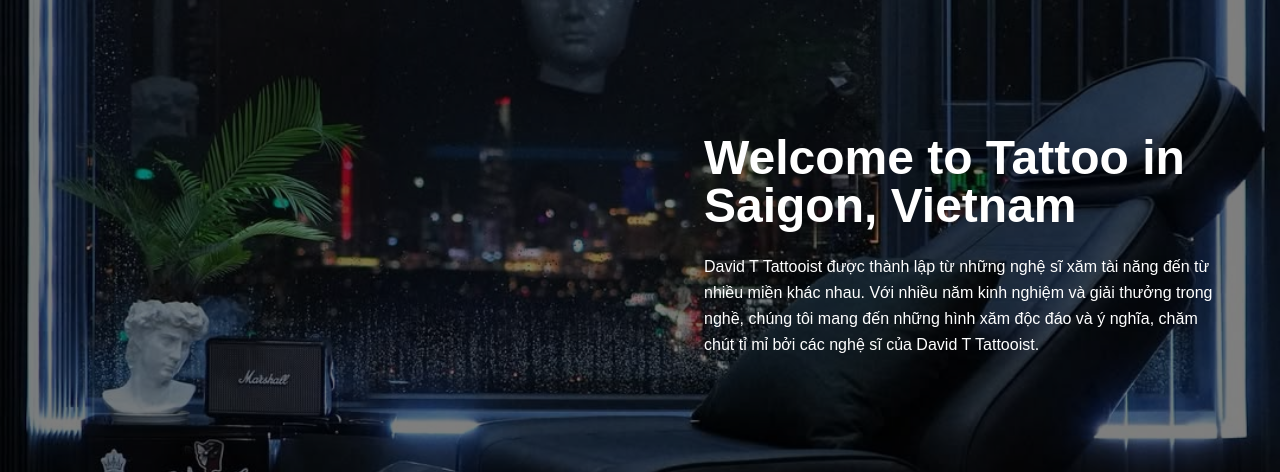
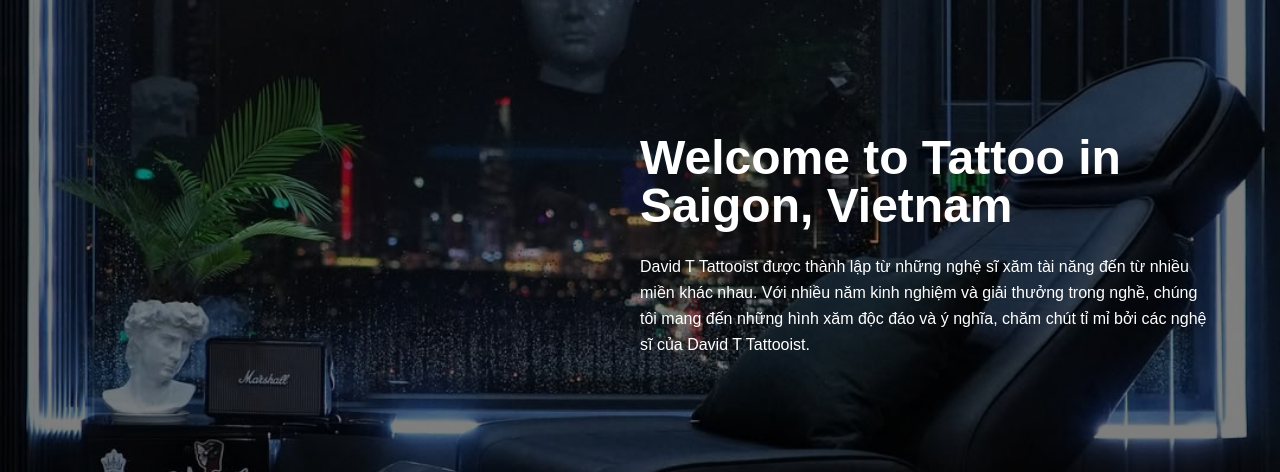
Before and after one commit to phuc246/David-T-Tattooist, a Next.js app in the folder frontend/: page / in a window 1280 px wide. Shown: the part 954-1426 px from the top of the page. Built offline with nearby package versions, Linux system fonts and the light colour scheme.

Commit message:
refactor: clean up unused code and improve layout across components

```diff
--- a/frontend/src/app/classes/page.tsx
+++ b/frontend/src/app/classes/page.tsx
@@ -188,11 +188,11 @@ export default function ClassesPage() {
                       ))}
                     </ul>
 
-                    <div className="flex items-center justify-between mb-6">
+                    {/* <div className="flex items-center justify-between mb-6">
                       <button className="px-8 py-3 border-2 border-white text-white hover:bg-white hover:text-black rounded-lg font-semibold transition">
                         Enroll Now
                       </button>
-                    </div>
+                    </div> */}
                   </div>
                 </div>
               </div>
@@ -215,7 +215,6 @@ export default function ClassesPage() {
                   onError={(e) => {(e.target as HTMLImageElement).src = '/img/all1.jpg'}}
                 />
                 <div className="absolute inset-0 bg-black/60 opacity-0 group-hover:opacity-100 transition flex items-center justify-center">
-                  <span className="text-white font-semibold">View Details</span>
                 </div>
               </div>
             ))}
--- a/frontend/src/app/globals.css
+++ b/frontend/src/app/globals.css
@@ -27,6 +27,10 @@ body {
   transition: background-color 0.3s ease, color 0.3s ease;
 }
 
+/* Prevent horizontal overflow across the site */
+body {
+  overflow-x: hidden;
+}
 html.dark body {
   background-color: #0a0a0a;
   color: #ffffff;
@@ -79,7 +83,6 @@ html:not(.dark) {
 /* Hero section - matching legacy styling */
 #vd_Heading {
   position: relative;
-  /* overflow: hidden; */
   height: 100vh;
   display: flex;
   justify-content: center;
@@ -87,45 +90,23 @@ html:not(.dark) {
   text-align: center;
   margin: 0;
   padding: 0;
+  overflow: hidden;
 }
 
-#vd_Heading video {
+/* Standardize hero and booking video sizing to avoid translate-caused overflow */
+#vd_Heading video,
+.vd-hero-video,
+section#booking video,
+#vd_Heading .vd-hero-video {
   position: absolute;
-  top: 50%;
-  left: 50%;
-  min-width: 100%;
-  min-height: 100%;
-  width: auto;
-  height: auto;
+  inset: 0;
+  width: 100%;
+  height: 100%;
+  object-fit: cover;
   z-index: 0;
-  transform: translate(-50%, -50%);
-  object-fit: cover;
-}
-
-#vd_Heading video {
-  position: absolute;
-  top: 50%;
-  left: 50%;
-  min-width: 100%;
-  min-height: 100%;
-  width: auto;
-  height: auto;
-  z-index: 0;
-  transform: translate(-50%, -50%);
-  object-fit: cover;
-}
-
-.vd-hero-video {
-  position: absolute;
-  top: 50%;
-  left: 50%;
-  min-width: 100%;
-  min-height: 100%;
-  width: auto;
-  height: auto;
-  z-index: 0;
-  transform: translate(-50%, -50%);
-  object-fit: cover;
+  transform: none;
+  left: 0;
+  top: 0;
 }
 
 .vd-hero-overlay {
--- a/frontend/src/app/page.tsx
+++ b/frontend/src/app/page.tsx
@@ -139,7 +139,9 @@ export default function Home() {
             id="hero-logo"
             className="w-32 h-auto transition-all duration-1000"
             style={{
-              transform: 'none',
+              transform: scrollY > 100
+                ? `translateY(${Math.min(scrollY - 100, window.innerHeight * 0.4)}px) scale(${Math.max(0.3, 1 - (scrollY - 100) / 1000)})`
+                : 'none',
               opacity: scrollY > 100 ? Math.max(0, 1 - (scrollY - 100) / 500) : 1
             }}
           />
@@ -147,17 +149,18 @@ export default function Home() {
       </section>
 
       {/* Welcome Section with Image + Text - full screen */}
-      <section className="relative h-screen w-full scroll-section">
+      <section className="relative min-h-screen w-full overflow-x-hidden scroll-section flex items-center">
         <div className="absolute inset-0">
           <img src="/img/studio.jpg" alt="Tattoo Studio" className="w-full h-full object-cover scroll-reveal-scale" />
           <div className="absolute inset-0 bg-black/50"></div>
         </div>
 
-        <div className="relative z-10 max-w-7xl mx-auto h-full flex items-center">
+        <div className="relative z-10 w-full py-12 lg:py-0 px-4 sm:px-6 lg:px-0">
+          <div className="w-full max-w-7xl mx-auto">
           <div className="w-full grid grid-cols-1 lg:grid-cols-2">
             <div className="hidden lg:block" />
-            <div className="p-8 lg:p-16 flex items-center">
-              <div className="space-y-6 text-white">
+            <div className="flex items-center">
+              <div className="space-y-4 sm:space-y-6 text-white">
                 <h2 className="text-4xl lg:text-5xl font-bold scroll-reveal hover:scale-105 transition-transform duration-300 cursor-default">
                   Welcome to Tattoo in Saigon, Vietnam
                 </h2>
@@ -168,6 +171,7 @@ export default function Home() {
                 </p>
               </div>
             </div>
+          </div>
           </div>
         </div>
       </section>
@@ -185,7 +189,7 @@ export default function Home() {
             >
               <div className={`flex flex-col lg:flex-row mb-16 gap-0 items-stretch overflow-hidden ${index % 2 === 1 ? 'lg:flex-row-reverse' : ''}`}>
                 {/* Image - Full bleed */}
-                <div className="w-full lg:w-2/3 lg:h-[500px] h-[300px] overflow-hidden flex-shrink-0">
+                <div className="w-full lg:w-2/3 lg:h-[500px] h-[300px] overflow-hidden flex-shrink-0 rounded-lg">
                   <img
                     src={artist.image}
                     alt={artist.name}
@@ -308,50 +312,9 @@ export default function Home() {
         </div>
       </section>
 
-      {/* Quy Trình Làm Việc Section */}
-      <section className="py-20 px-4 bg-white scroll-section">
-        <div className="max-w-6xl mx-auto">
-          <h2 className="text-4xl lg:text-5xl font-bold mb-4 text-center text-black scroll-reveal">Quy Trình Làm Việc</h2>
-          <p className="text-center text-gray-600 mb-16 max-w-3xl mx-auto scroll-reveal">
-            Bạn có thể xem hình ảnh lên bất cứ bộ phận nào của cơ thể, dù đó là nơi để nhìn thấy hay ẩn đi, xong bạn nên hiểu hình xăm gì, ở dâu..., rất quan trọng.
-            Hãy để chúng tôi giúp bạn để lựa chọn hơn theo quy trình sau:
-          </p>
-
-          <div className="grid grid-cols-1 md:grid-cols-2 lg:grid-cols-4 gap-8">
-            {[
-              {
-                icon: '💡',
-                title: 'Ý Tưởng',
-                description: 'Bạn có ý tưởng về hình xăm bạn muốn'
-              },
-              {
-                icon: '🎨',
-                title: 'Thiết Kế',
-                description: 'Chúng tôi sẽ thiết kế và tùy chỉnh theo yêu cầu'
-              },
-              {
-                icon: '💰',
-                title: 'Báo Giá',
-                description: 'Chúng tôi sẽ báo giá chi tiết cho bạn'
-              },
-              {
-                icon: '🔧',
-                title: 'Xăm Hình',
-                description: 'Thực hiện xăm hình với chất lượng cao'
-              }
-            ].map((item, idx) => (
-              <div key={idx} className="bg-gray-50 p-8 rounded-lg border border-gray-200 text-center hover:shadow-lg transition scroll-reveal-scale" style={{ transitionDelay: `${idx * 0.1}s` }}>
-                <div className="text-5xl mb-4">{item.icon}</div>
-                <h3 className="text-xl font-bold mb-3 text-black">{item.title}</h3>
-                <p className="text-gray-600 leading-relaxed">{item.description}</p>
-              </div>
-            ))}
-          </div>
-        </div>
-      </section>
 
       {/* Discover Tattoo Artistry Section - full screen with booking form filling height */}
-      <section id="booking" className="relative h-screen w-full bg-black/85 scroll-section">
+      <section id="booking" className="relative min-h-screen w-full overflow-x-hidden bg-black/85 scroll-section flex items-center py-12 lg:py-0">
         <video
           autoPlay
           loop
@@ -362,27 +325,29 @@ export default function Home() {
           <source src="/img/class.mp4" type="video/mp4" />
         </video>
 
-        <div className="relative z-10 max-w-7xl mx-auto h-full flex items-stretch">
-          <div className="w-full grid grid-cols-1 lg:grid-cols-2 h-full">
+        <div className="relative z-10 w-full px-4 sm:px-6 lg:px-0">
+          <div className="w-full max-w-7xl mx-auto">
+          <div className="w-full grid grid-cols-1 lg:grid-cols-2 gap-8 lg:gap-0">
             {/* Left Content - vertically centered */}
-            <div className="flex items-center p-8 lg:p-16">
-              <div className="space-y-6 text-white">
-                <h2 className="text-4xl lg:text-5xl font-bold scroll-reveal-left">Discover Tattoo Artistry With Us</h2>
-                <p className="text-white-700 max-w-xl leading-relaxed scroll-reveal">
+            <div className="flex items-center lg:p-16">
+              <div className="space-y-4 sm:space-y-6 text-white">
+                <h2 className="text-3xl sm:text-4xl lg:text-5xl font-bold scroll-reveal-left">Discover Tattoo Artistry With Us</h2>
+                <p className="text-gray-200 max-w-xl leading-relaxed scroll-reveal text-sm sm:text-base">
                   Welcome to our in-depth tattoo course, where you'll gain knowledge from basic to advanced levels,
                   taught by leading artists. From drawing techniques and machine usage to safety and hygiene protocols,
                   we are committed to providing a professional and inspiring learning environment.
                 </p>
-                <p className="text-white-700 font-semibold scroll-reveal">Start your journey to becoming a true tattoo artist today!</p>
+                <p className="text-gray-200 font-semibold scroll-reveal text-sm sm:text-base">Start your journey to becoming a true tattoo artist today!</p>
               </div>
             </div>
 
             {/* Booking Form - Right Side (compact) */}
-            <div className="flex items-center justify-center p-8 lg:p-12">
+            <div className="flex items-center justify-center lg:p-12">
               <div className="w-full max-w-md scroll-reveal-right">
                 <BookingForm className="w-full" />
               </div>
             </div>
+          </div>
           </div>
         </div>
       </section>
```
Also changed, not shown: frontend/src/app/components/ModalProduct.tsx (+7 -7 lines), frontend/src/app/gallery/page.tsx (+29 -35 lines).
